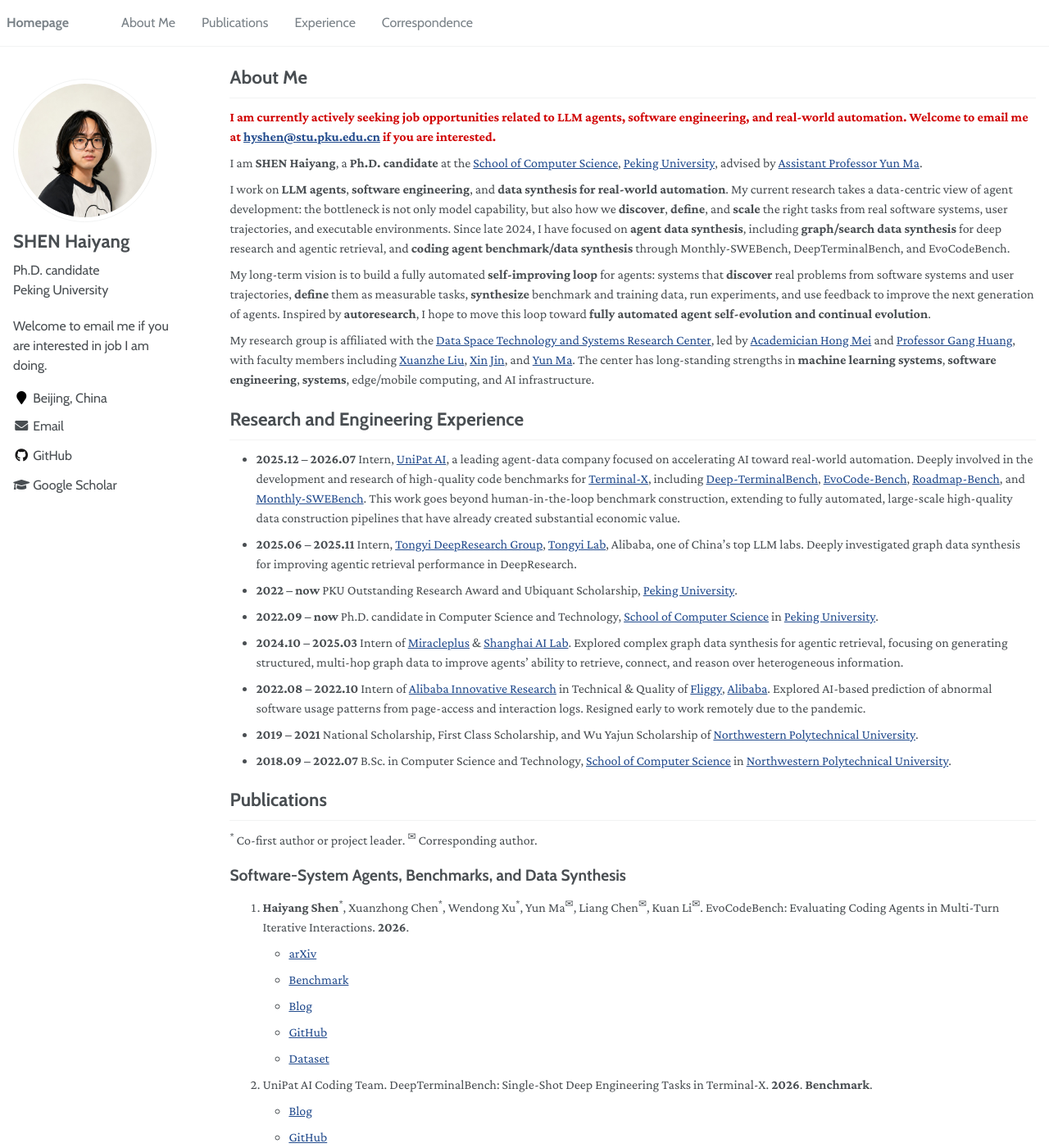
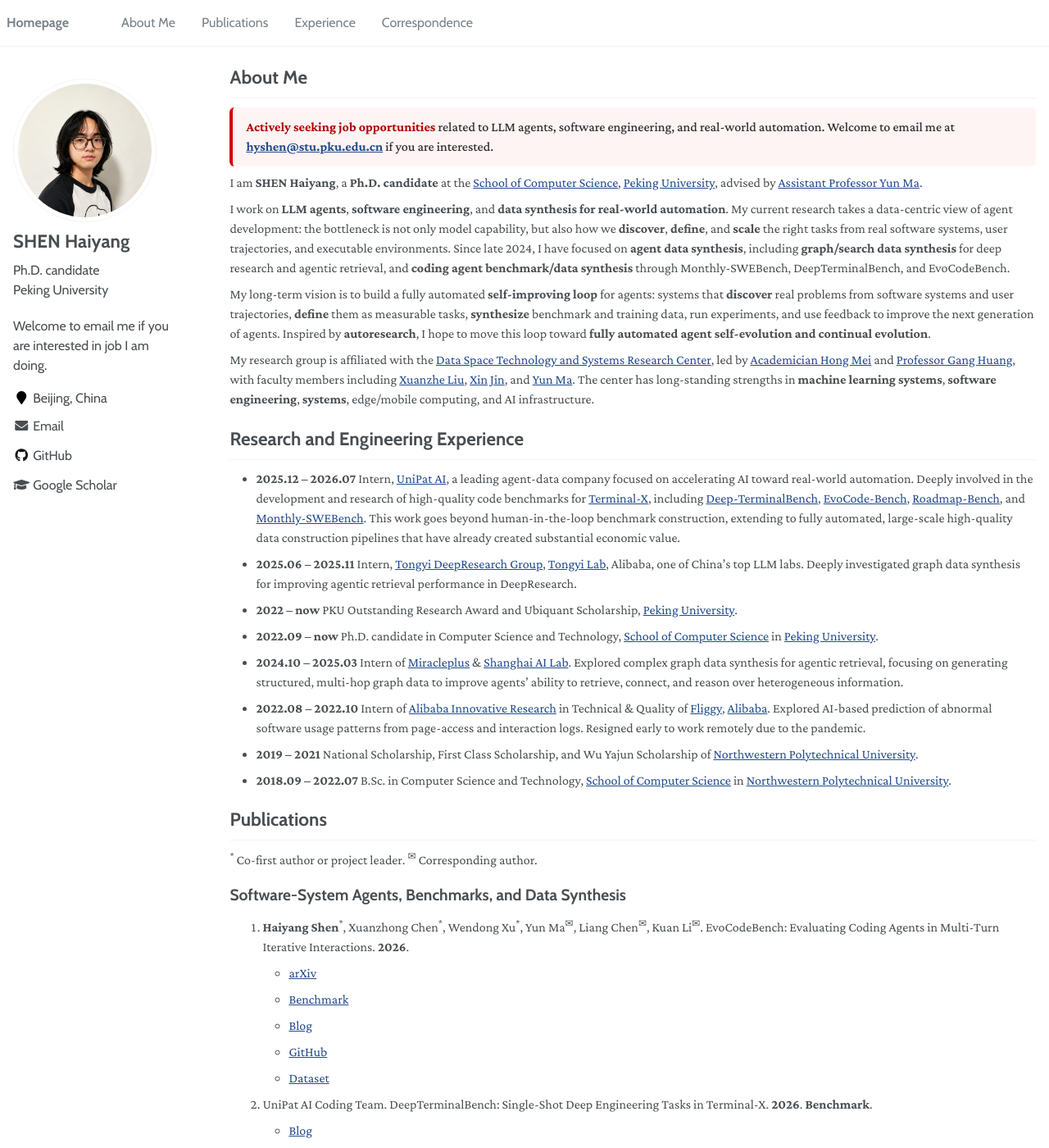
Before and after one commit to EachSheep/eachsheep.github.io, a Jekyll site: the page built from _pages/about.md, in a window 1280 px wide and 1400 px high. Shown: the whole window at 82% size. Built offline with Jekyll 4.4.1, drawn with Linux system fonts in a browser that asks for light colours.

Commit message:
Refine job notice styling

```diff
--- a/_pages/about.md
+++ b/_pages/about.md
@@ -18,7 +18,7 @@
 
 # About Me
 
-<p class="job-notice">I am currently actively seeking job opportunities related to LLM agents, software engineering, and real-world automation. Welcome to email me at <a href="mailto:hyshen@stu.pku.edu.cn">hyshen@stu.pku.edu.cn</a> if you are interested.</p>
+<p class="job-notice"><strong>Actively seeking job opportunities</strong> related to LLM agents, software engineering, and real-world automation. Welcome to email me at <a href="mailto:hyshen@stu.pku.edu.cn">hyshen@stu.pku.edu.cn</a> if you are interested.</p>
 
 I am **SHEN Haiyang**, a **Ph.D. candidate** at the [School of Computer Science](https://cs.pku.edu.cn/), [Peking University](https://www.pku.edu.cn/), advised by [Assistant Professor Yun Ma](https://scholar.google.com/citations?hl=en&user=1hnJ3TgAAAAJ).
 
--- a/assets/css/main.scss
+++ b/assets/css/main.scss
@@ -111,6 +111,20 @@
 }
 
 .job-notice {
-    color: #d00000;
-    font-weight: 700;
+    margin: 0.75rem 0 1.25rem;
+    padding: 0.75rem 1rem;
+    border-left: 4px solid #d00000;
+    border-radius: 6px;
+    color: #2f2f2f;
+    background-color: #fff4f4;
+    font-weight: 500;
+
+    strong {
+        color: #b00000;
+        font-weight: 700;
+    }
+
+    a {
+        font-weight: 700;
+    }
 }
```
